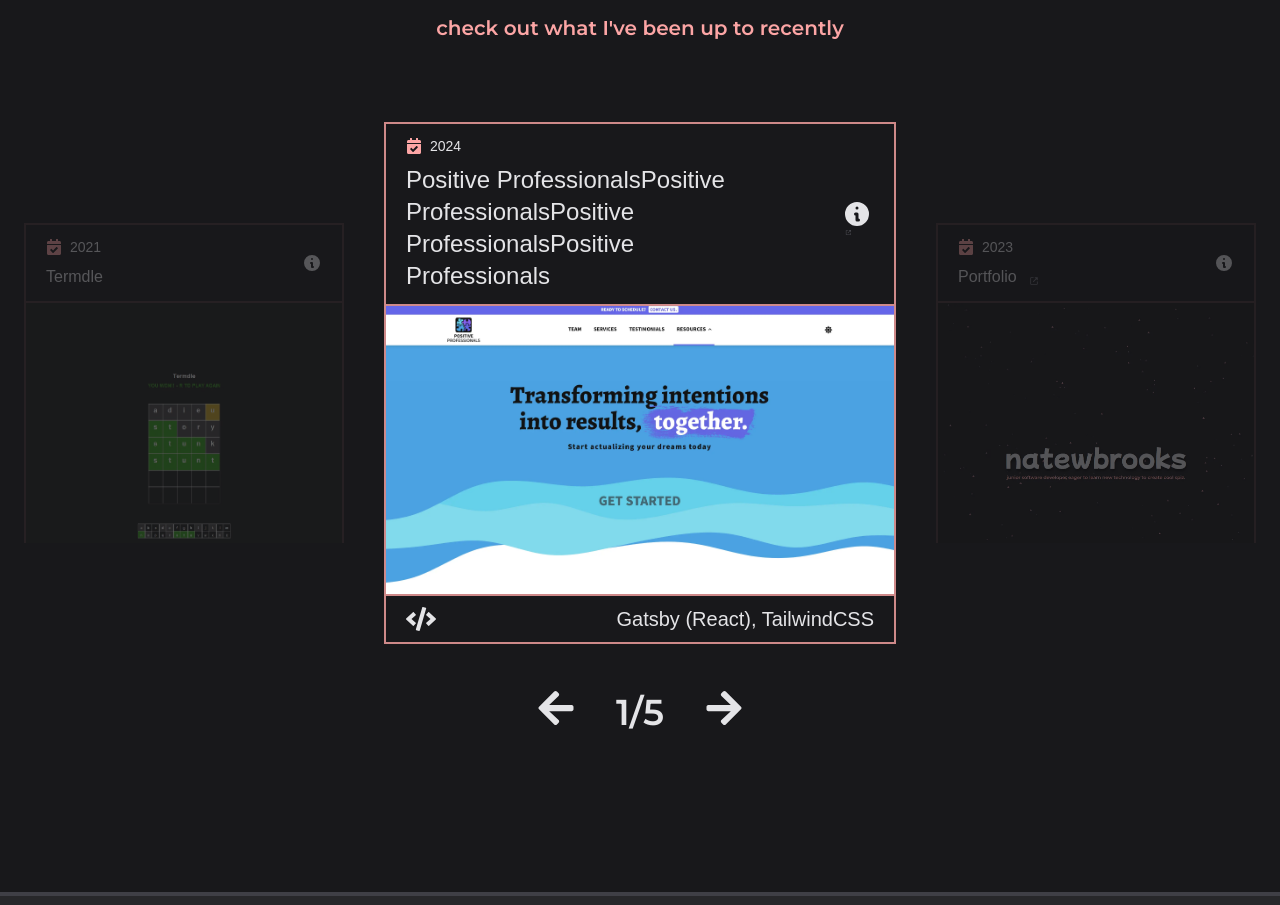
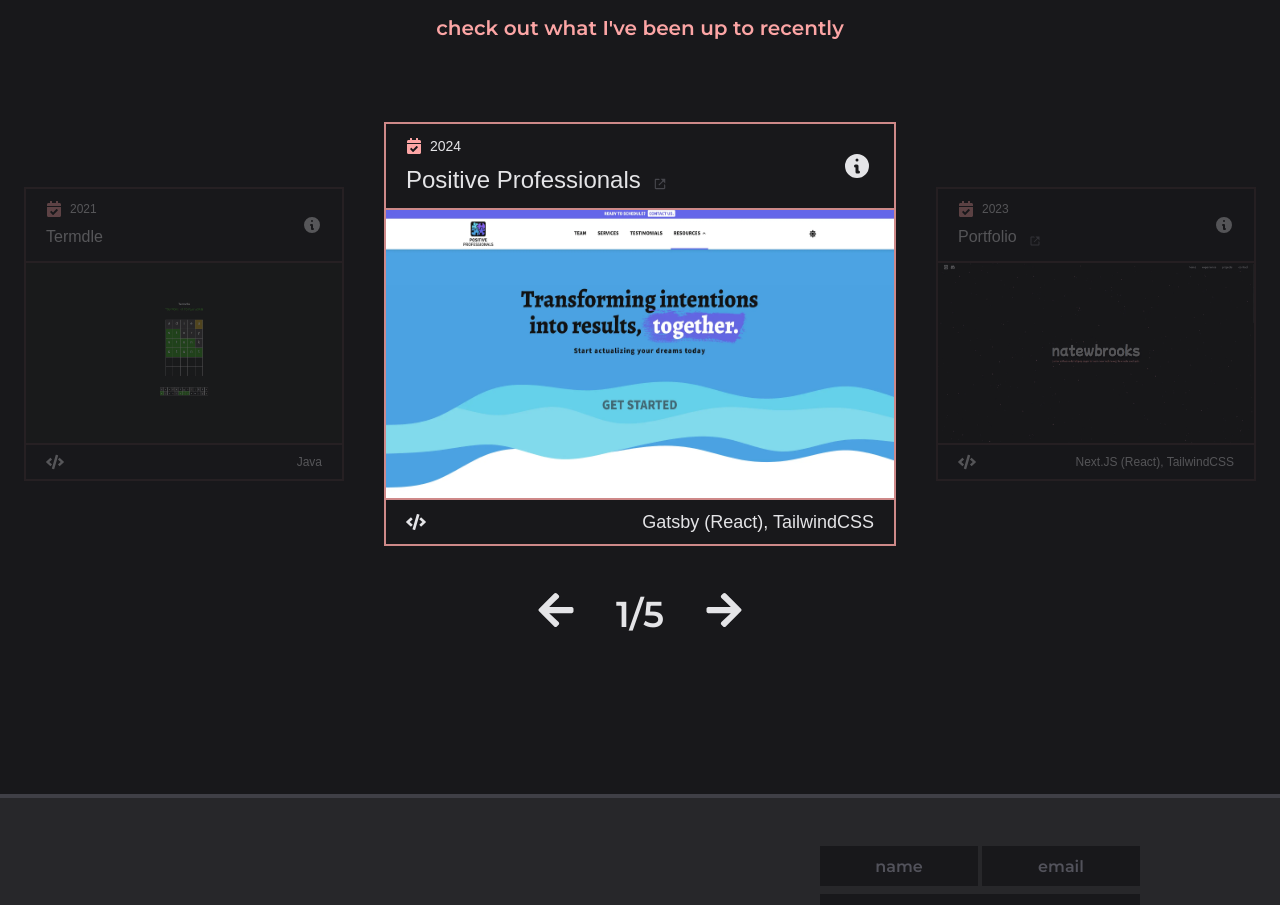
Before and after one commit to natewbrooks/portfolio-website, a Next.js app: page / in a window 1280 px wide. Shown: the part 1940-2845 px from the top of the page. Built offline with nearby package versions, Linux system fonts and the light colour scheme; a web font is replaced by a local one.

Commit message:
Carousel style changes

```diff
--- a/app/components/carousel/Carousel.js
+++ b/app/components/carousel/Carousel.js
@@ -13,8 +13,7 @@
 		// 	link: 'https://breakthroughcoaching.pro',
 		// },
 		{
-			title:
-				'Positive ProfessionalsPositive ProfessionalsPositive ProfessionalsPositive Professionals',
+			title: 'Positive Professionals',
 			dateCompleted: '2024',
 			codeLanguages: 'Gatsby (React), TailwindCSS',
 			projectDescription:
--- a/app/components/carousel/CarouselCard.js
+++ b/app/components/carousel/CarouselCard.js
@@ -20,8 +20,8 @@
 			<div
 				className={`relative flex flex-col overflow-hidden ${
 					isActive
-						? 'w-fit h-fit mx-10 md:mx-20 lg:mx-40 lg:w-[40vw]'
-						: 'hidden lg:block opacity-30 w-[25vw] h-[40vh]'
+						? 'w-fit h-fit xs:mx-4 sm:mx-10 md:mx-20 lg:mx-40 lg:w-[40vw]'
+						: 'hidden md:block opacity-30 w-[25vw] h-fit'
 				} `}
 				style={{}}>
 				<div className={`relative`}>
@@ -30,37 +30,43 @@
 							isActive ? 'border-opacity-80' : 'border-opacity-20'
 						} z-20`}>
 						<div className='relative flex flex-row w-full md:w-fit justify-between'>
+							<div className='relative flex flex-row w-full md:w-fit justify-between'>
 								<div className={`flex flex-col space-y-2`}>
 									<div className={`flex flex-row space-x-2 items-center`}>
 										<FaCalendarCheck
 											size={16}
 											className='text-red-300'
 										/>
-									<h3 className={`text-sm`}>{dateCompleted}</h3>
+										<h3 className={`${isActive ? 'text-sm' : 'text-xs'}`}>{dateCompleted}</h3>
 									</div>
-								{link != '' ? (
+									{link !== '' ? (
 										<div className={`flex flex-row items-center md:justify-center`}>
 											<Link
-											href={`${link}`}
+												href={link}
 												target='_blank'>
 												<h3
-												className={`${
-													isActive ? 'text-2xl text-zinc-200 hover:text-red-300' : 'text-md'
-												} w-[80%] overflow-ellipsis`}>
-												{title}
+													className={`truncate w-fit max-w-full ${
+														isActive
+															? 'text-md md:text-2xl text-zinc-200 hover:text-red-300 cursor-pointer'
+															: 'text-md'
+													}`}>
+													{title.length > 24 ? `${title.substring(0, 24)}...` : title}
 												</h3>
 											</Link>
 											<BiLinkExternal
-											className={`relative left-2 md:left-3 top-1 text-zinc-500 animate-slowblink ${
-												isActive ? 'h-[10px] w-[10px] md:h-[15px] md:w-[15px]' : 'h-[10px] w-[10px]'
-											}`}
+												size={isActive ? 14 : 12}
+												className={`relative left-2 md:left-3 top-1 text-zinc-500 animate-slowblink`}
 											/>
 										</div>
 									) : (
-									<h3 className={`${isActive ? 'text-md md:text-2xl text-zinc-200' : 'text-md'}`}>
-										{title}
+										<h3
+											className={`truncate max-w-full ${
+												isActive ? 'text-md md:text-2xl text-zinc-200' : 'text-md'
+											}`}>
+											{title.length > 24 ? `${title.substring(0, 24)}...` : title}
 										</h3>
 									)}
+								</div>
 							</div>
 
 							{projectDescription != '' && (
@@ -116,7 +122,7 @@
 				<img
 					src={image}
 					alt={title}
-					className={`w-full h-full object-center object-cover border-x-2 border-red-300 aspect-video ${
+					className={`w-fit h-fit object-center border-x-2 border-red-300 aspect-video ${
 						isActive ? 'border-opacity-80' : 'border-opacity-20'
 					}`}
 				/>
@@ -125,12 +131,8 @@
 					className={`flex flex-row justify-between items-center px-5 bg-zinc-900 w-full py-2 border-2 border-red-300 z-10 ${
 						isActive ? 'border-opacity-80' : 'border-opacity-20'
 					}`}>
-					<FaCode
-						className={`${
-							isActive ? 'h-[25px] w-[25px] md:h-[30px] md:w-[30px]' : 'h-[20px] w-[20px]'
-						}`}
-					/>
-					<h3 className={`${isActive ? 'text-sm md:text-xl text-zinc-200' : 'text-xs xl:text-lg'}`}>
+					<FaCode size={isActive ? 20 : 18} />
+					<h3 className={`text-end ${isActive ? 'text-lg text-zinc-200' : 'text-xs'}`}>
 						{codeLanguages}
 					</h3>
 				</div>
```
Lines whose indentation alone changed are shown as unchanged.
